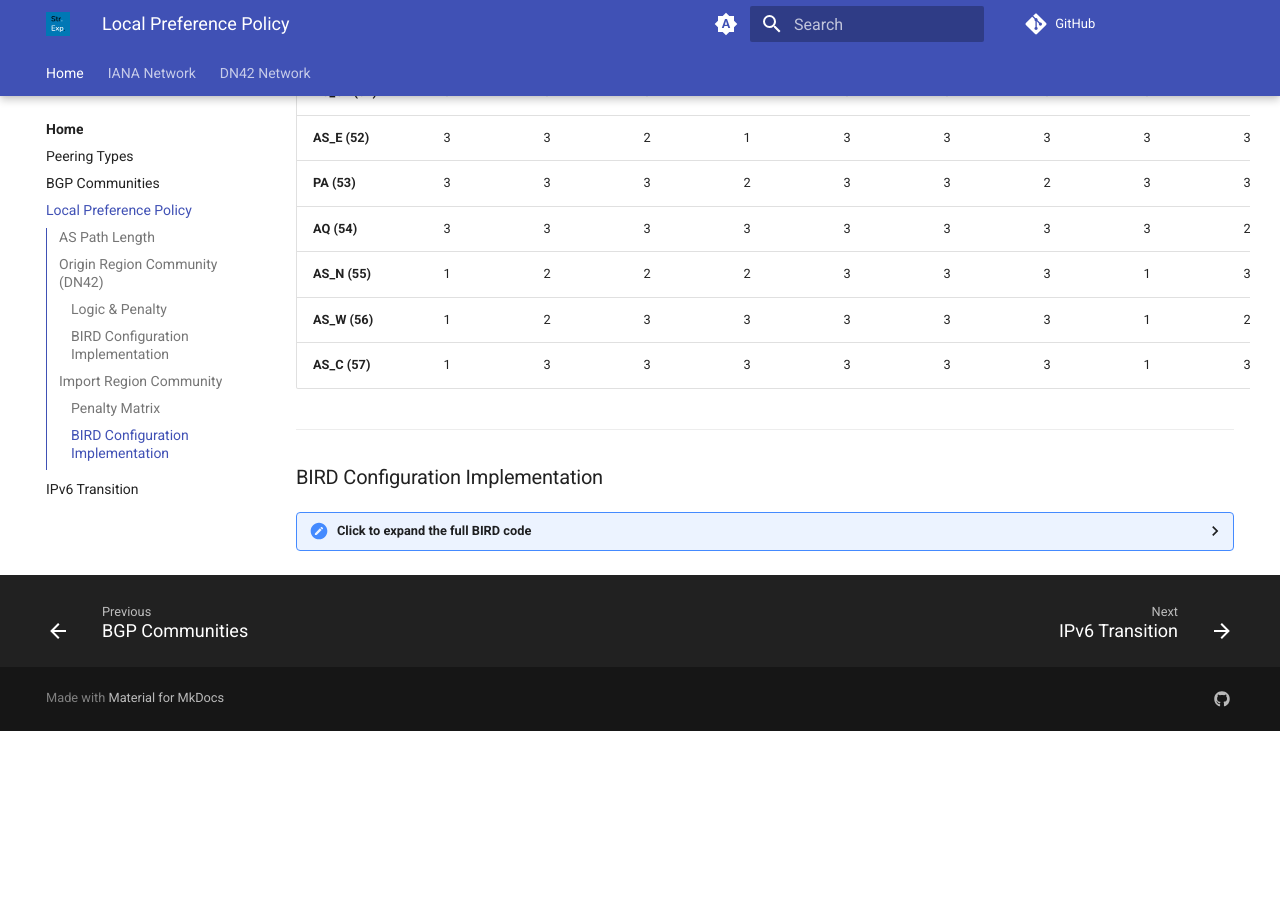
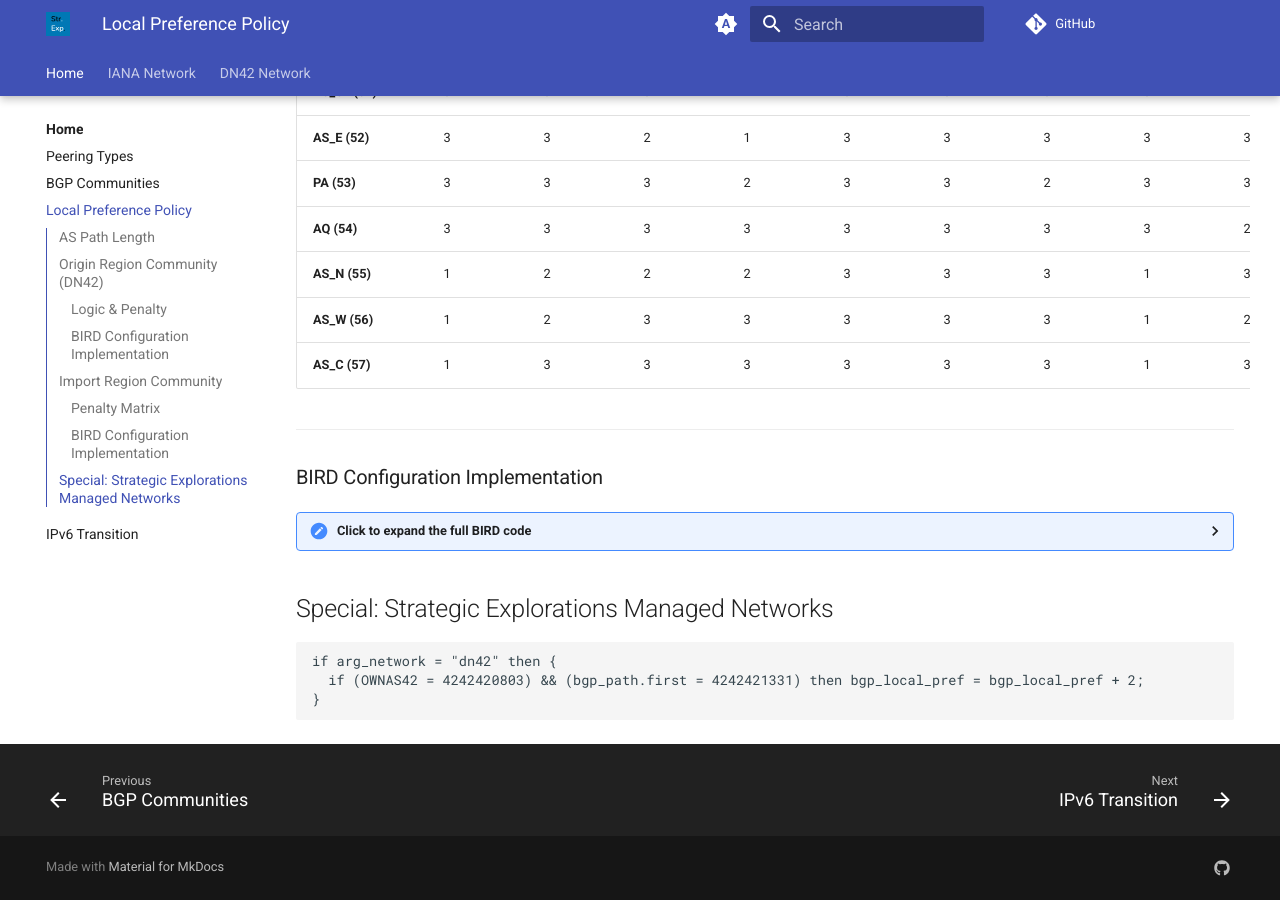
Before and after one commit to strexp/kb, an MkDocs documentation site: the page built from docs/local-pref.md, in a window 1280 px wide and 900 px high, scrolled down 3162 px. Built offline with MkDocs 1.6.1 and Material for MkDocs 9.7.7, drawn with Linux system fonts in a browser that asks for light colours; comment, search, counter and statistics services are not loaded; before the commit the page ends 3893 px from its top, so only the background shows below that.

Commit message:
add special rule for 0803/1331 in local-pref

````diff
--- a/docs/local-pref.md
+++ b/docs/local-pref.md
@@ -1032,3 +1032,11 @@ function calc_import_region_pref_iana(){
 }
 ```
 </details>
+
+## Special: Strategic Explorations Managed Networks
+
+```
+if arg_network = "dn42" then {
+  if (OWNAS42 = 4242420803) && (bgp_path.first = 4242421331) then bgp_local_pref = bgp_local_pref + 2;
+}
+```
````
